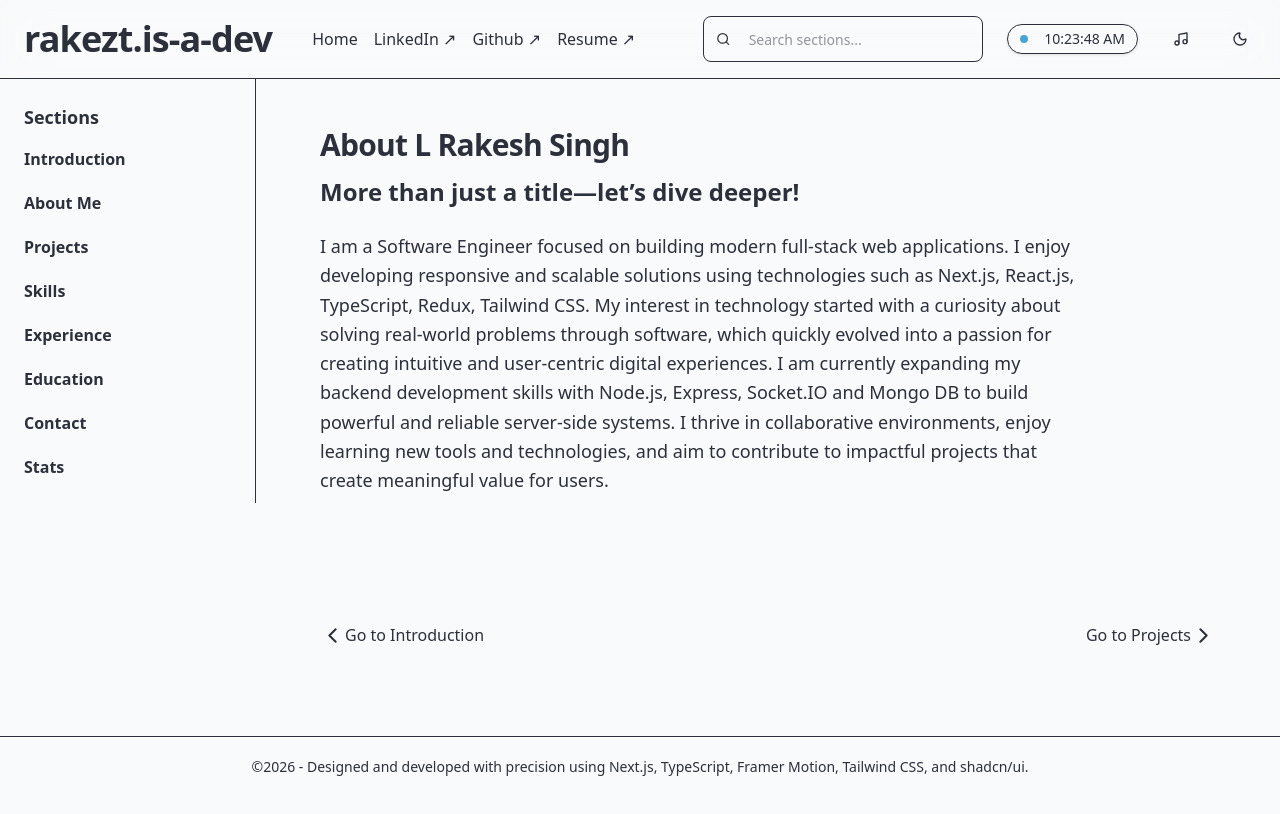
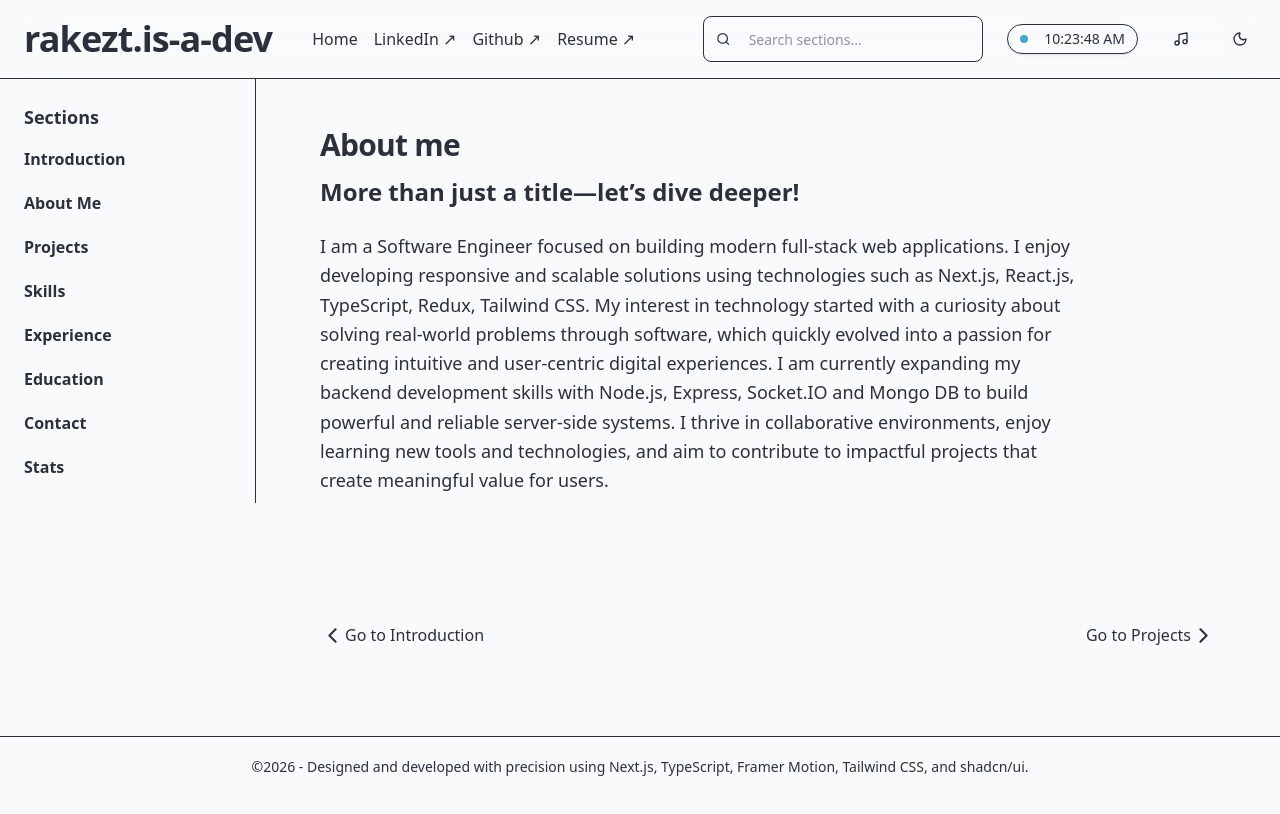
Before and after one commit to Rakezt/rakezt.portfolio, a Next.js app: page /about in a window 1280 px wide. Shown: the top 814 px of the page. Built offline with nearby package versions, Linux system fonts and the light colour scheme.

Commit message:
improved seo

```diff
--- a/app/about/page.tsx
+++ b/app/about/page.tsx
@@ -7,7 +7,7 @@ export default function About() {
     <div className='max-w-4xl mx-auto'>
       <SectionWrapper>
         <SectionTitle
-          title='About L Rakesh Singh'
+          title='About me'
           subTitle='    More than just a title—let’s dive deeper!'
         />
 
```
